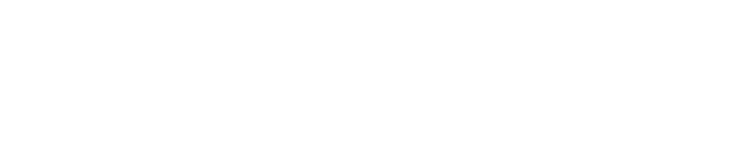
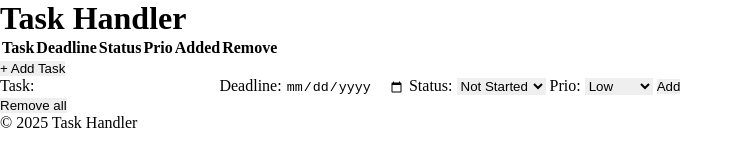
Before and after one commit to Hanesj/JS-Grupparbete-1, a plain HTML site: page index.html in a window 1280 px wide. Shown: the whole page, without its empty margins (0-743 px from the left). Drawn offline with nearby package versions, Linux system fonts and the light colour scheme; files that its build step writes are made by us from their sources.

Commit message:
:building_construction: Add HTML skeleton

```diff
--- a/index.html
+++ b/index.html
@@ -1,19 +1,74 @@
 <!DOCTYPE html>
 <html lang="en">
+
 <head>
 	<meta charset="UTF-8">
 	<title>Task-Tracker</title>
 	<link rel='stylesheet' href='style/style.css' type='text/css'>
+	<script src='js/app.js' defer></script>
 </head>
+
 <body>
-	<div>
-		<ul>
-			<li></li>
-			<li></li>
-			<li></li>
-			<li></li>
-			<li></li>
-		</ul>
-	</div>
+	<header>
+		<h1>Task Handler</h1>
+	</header>
+
+	<main>
+		<section class="task-table">
+			<table>
+				<thead>
+					<tr>
+						<th>Task</th>
+						<th>Deadline</th>
+						<th>Status</th>
+						<th>Prio</th>
+						<th>Added</th>
+						<th>Remove</th>
+					</tr>
+				</thead>
+				<tbody>
+					<!-- Task rows will be dynamically added here -->
+				</tbody>
+			</table>
+		</section>
+		<button type="submit">+ Add Task</button>
+
+		<section class="add-task">
+			<!-- Set this section to hidden by default and set to visible when "+ Add Task" button is clicked -->
+			<form id="add-task-form">
+				<label for="task">Task:</label>
+				<input type="text" id="task" name="task" required>
+
+				<label for="deadline">Deadline:</label>
+				<input type="date" id="deadline" name="deadline" required>
+
+				<label for="status">Status:</label>
+				<select id="status" name="status">
+					<option value="not-started">Not Started</option>
+					<option value="in-progress">In Progress</option>
+					<option value="completed">Completed</option>
+				</select>
+
+				<label for="prio">Prio:</label>
+				<select id="prio" name="prio">
+					<option value="low">Low</option>
+					<option value="medium">Medium</option>
+					<option value="high">High</option>
+				</select>
+
+				<button type="submit">Add</button>
+			</form>
+		</section>
+
+		<section class="delete-all">
+			<button id="delete-all">Remove all</button>
+		</section>
+	</main>
+
+	<footer>
+		<p>&copy; 2025 Task Handler</p>
+	</footer>
+
 </body>
+
 </html>
```
Also changed, not shown: 1 other file.
